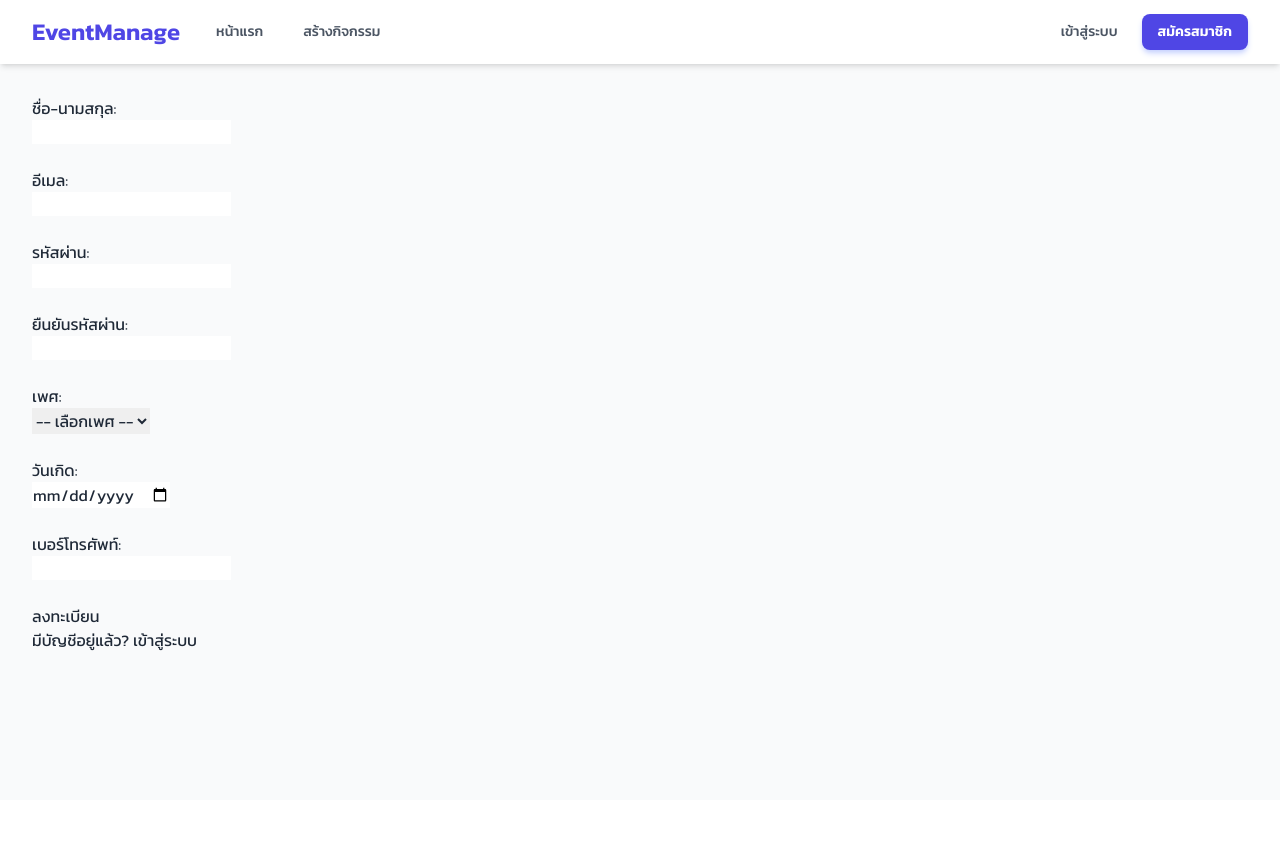
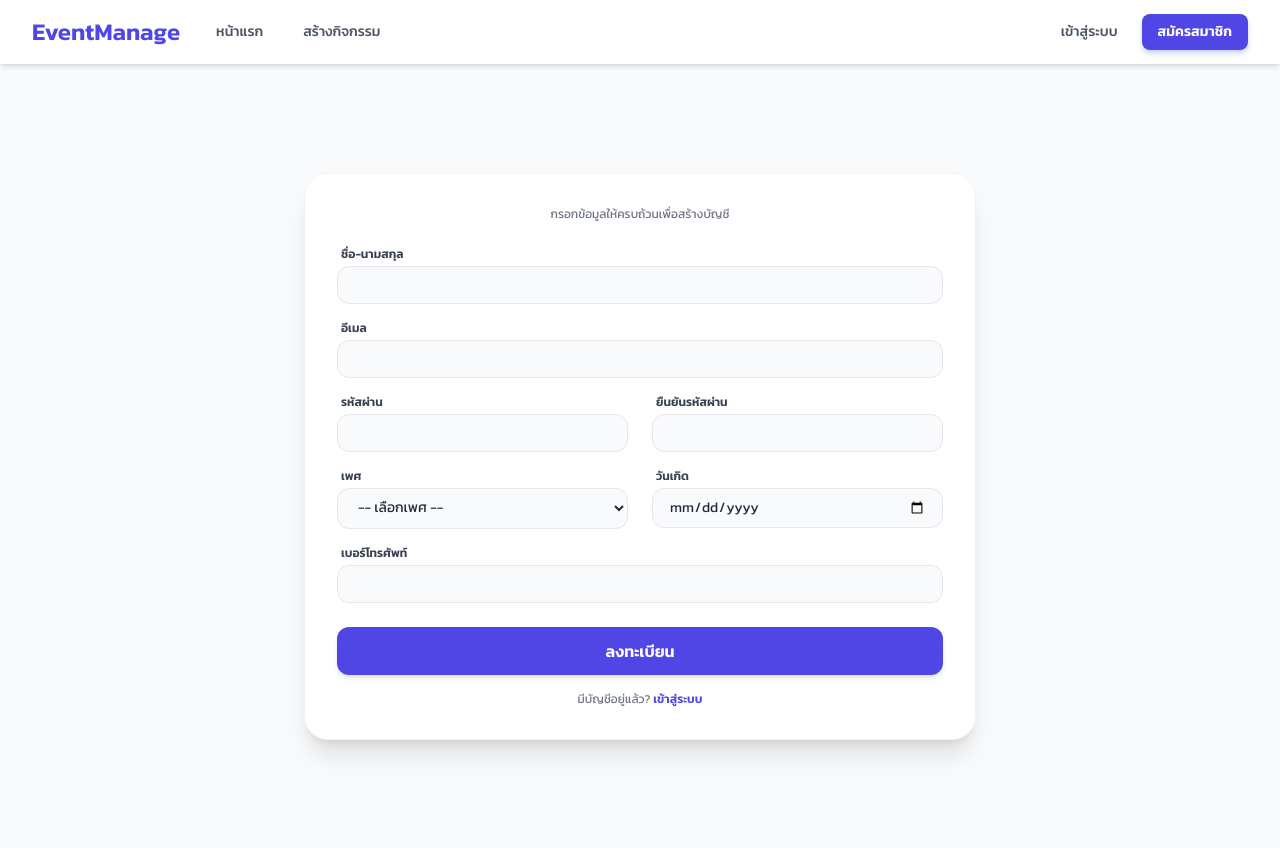
Before and after one commit to CallMeSova/event_system, a PHP site: page /register in a window 1280 px wide. Before the commit the page ends 651 px from the top, so only its background shows below. Run offline with PHP 8.4, Linux system fonts and the light colour scheme; data that the repository does not hold is empty; some libraries are stand-ins or nearby versions.

Commit message:
Update register.php

```diff
--- a/templates/register.php
+++ b/templates/register.php
@@ -1,59 +1,81 @@
 <?php include 'head.php'; ?>
-<h1><?php echo $title; ?></h1>
 
-<section>
+<div class="min-h-[calc(100vh-80px)] flex items-center justify-center p-4">
+    <div class="max-w-2xl w-full bg-white rounded-3xl shadow-xl border border-gray-100 p-6 md:p-8">
+
+        <div class="text-center mb-6">
+            <h1 class="text-2xl font-extrabold text-gray-900"><?php echo $title; ?></h1>
+            <p class="text-xs text-gray-500">กรอกข้อมูลให้ครบถ้วนเพื่อสร้างบัญชี</p>
+        </div>
+
         <?php if (isset($error)): ?>
-        <div style="color: red; margin-bottom: 15px;">
+            <div class="mb-4 p-3 bg-red-50 border-l-4 border-red-500 rounded text-xs text-red-700 font-bold">
                 <?php echo $error; ?>
             </div>
         <?php endif; ?>
 
-    <form action="" method="POST" id="registerForm">
-        <div>
-            <label>ชื่อ-นามสกุล:</label><br>
-            <input type="text" name="full_name" required>
-        </div><br>
+        <form action="" method="POST" id="registerForm" class="grid grid-cols-1 md:grid-cols-2 gap-x-6 gap-y-4">
+
+            <div class="md:col-span-2">
+                <label class="block text-xs font-bold text-gray-700 mb-1 ml-1">ชื่อ-นามสกุล</label>
+                <input type="text" name="full_name" required
+                    class="block w-full px-4 py-2 bg-gray-50 border border-gray-200 rounded-xl text-sm focus:bg-white focus:ring-2 focus:ring-indigo-100 outline-none transition-all">
+            </div>
+
+            <div class="md:col-span-2">
+                <label class="block text-xs font-bold text-gray-700 mb-1 ml-1">อีเมล</label>
+                <input type="email" name="email" required
+                    class="block w-full px-4 py-2 bg-gray-50 border border-gray-200 rounded-xl text-sm focus:bg-white focus:ring-2 focus:ring-indigo-100 outline-none transition-all">
+            </div>
 
             <div>
-            <label>อีเมล:</label><br>
-            <input type="email" name="email" required>
-        </div><br>
+                <label class="block text-xs font-bold text-gray-700 mb-1 ml-1">รหัสผ่าน</label>
+                <input type="password" name="password" id="password" required
+                    class="block w-full px-4 py-2 bg-gray-50 border border-gray-200 rounded-xl text-sm focus:bg-white focus:ring-2 focus:ring-indigo-100 outline-none transition-all">
+            </div>
 
             <div>
-            <label>รหัสผ่าน:</label><br>
-            <input type="password" name="password" id="password" required>
-        </div><br>
+                <label class="block text-xs font-bold text-gray-700 mb-1 ml-1">ยืนยันรหัสผ่าน</label>
+                <input type="password" name="confirm_password" id="confirm_password" required
+                    class="block w-full px-4 py-2 bg-gray-50 border border-gray-200 rounded-xl text-sm focus:bg-white focus:ring-2 focus:ring-indigo-100 outline-none transition-all">
+            </div>
 
             <div>
-            <label>ยืนยันรหัสผ่าน:</label><br>
-            <input type="password" name="confirm_password" id="confirm_password" required>
-        </div><br>
-
-        <div>
-            <label>เพศ:</label><br>
-            <select name="gender" required>
+                <label class="block text-xs font-bold text-gray-700 mb-1 ml-1">เพศ</label>
+                <select name="gender" required
+                    class="block w-full px-4 py-2 bg-gray-50 border border-gray-200 rounded-xl text-sm focus:bg-white outline-none">
                     <option value="">-- เลือกเพศ --</option>
                     <option value="Male">ชาย</option>
                     <option value="Female">หญิง</option>
                     <option value="Other">อื่นๆ</option>
                 </select>
-        </div><br>
+            </div>
 
             <div>
-            <label>วันเกิด:</label><br>
-            <input type="date" name="birth_date" required>
-        </div><br>
+                <label class="block text-xs font-bold text-gray-700 mb-1 ml-1">วันเกิด</label>
+                <input type="date" name="birth_date" required
+                    class="block w-full px-4 py-2 bg-gray-50 border border-gray-200 rounded-xl text-sm focus:bg-white outline-none">
+            </div>
 
-        <div>
-            <label>เบอร์โทรศัพท์:</label><br>
-            <input type="tel" name="phone_number" required>
-        </div><br>
+            <div class="md:col-span-2">
+                <label class="block text-xs font-bold text-gray-700 mb-1 ml-1">เบอร์โทรศัพท์</label>
+                <input type="tel" name="phone_number" required
+                    class="block w-full px-4 py-2 bg-gray-50 border border-gray-200 rounded-xl text-sm focus:bg-white outline-none">
+            </div>
 
-        <button type="submit">ลงทะเบียน</button>
+            <div class="md:col-span-2 mt-2">
+                <button type="submit"
+                    class="w-full bg-indigo-600 hover:bg-indigo-700 text-white font-bold py-3 rounded-xl shadow-md transition-all active:scale-95">
+                    ลงทะเบียน
+                </button>
+            </div>
         </form>
 
-    <p>มีบัญชีอยู่แล้ว? <a href="/login">เข้าสู่ระบบ</a></p>
-</section>
+        <p class="mt-4 text-center text-xs text-gray-500">
+            มีบัญชีอยู่แล้ว? <a href="/login" class="text-indigo-600 font-bold hover:underline">เข้าสู่ระบบ</a>
+        </p>
+    </div>
+</div>
 
 <script src="/js/register.js"></script>
 
```
Lines whose indentation alone changed are shown as unchanged.
